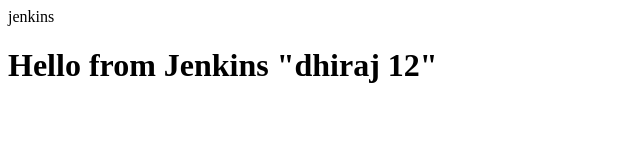
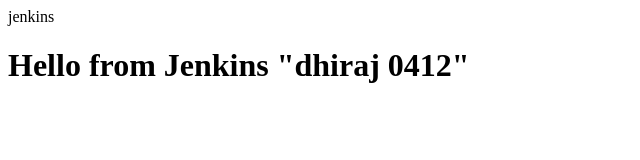
Before and after one commit to devDhiraj12/demoJenkins, a plain HTML site: page dhiraj.html in a window 1280 px wide. Shown: the full height of the page, 0-640 px from the left. Drawn offline with Linux system fonts and the light colour scheme.

Commit message:
Update dhiraj.html

```diff
--- a/dhiraj.html
+++ b/dhiraj.html
@@ -1,6 +1,6 @@
 <html>
   <head>jenkins</head>
   <body>
-    <h1>Hello from Jenkins "dhiraj 12"</h1>
+    <h1>Hello from Jenkins "dhiraj 0412"</h1>
   </body>
 </html>
```
